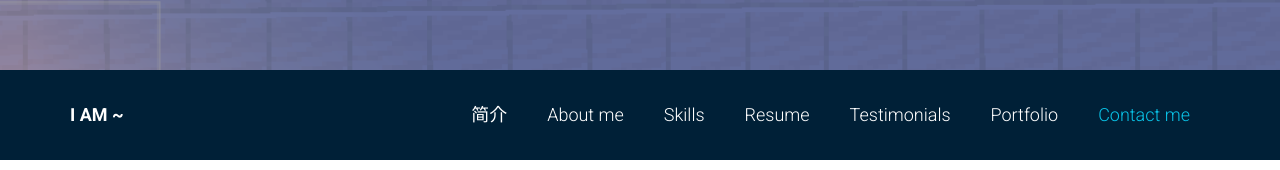
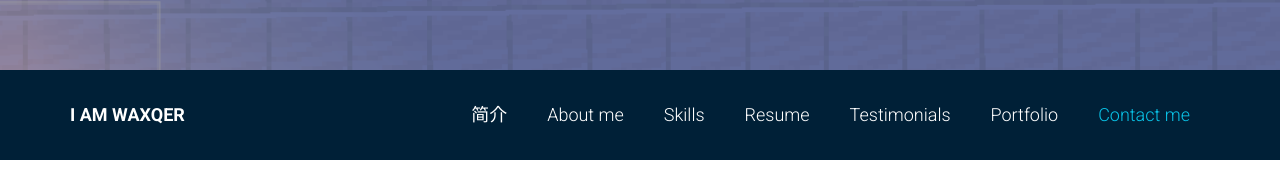
Before and after one commit to WAXQER/WAXQER.github.io, a plain HTML site: page index.html in a window 1280 px wide. Shown: the part 772-942 px from the top of the page. Drawn offline with nearby package versions, Linux system fonts and the light colour scheme.

Commit message:
Update index.html

```diff
--- a/index.html
+++ b/index.html
@@ -58,7 +58,7 @@
     					<span class="icon-bar"></span>
     				</button>
 
-					<a href="#" class="navbar-brand">I am ~</a>
+					<a href="#" class="navbar-brand">I am WAXQER</a>
     			</div>  <!-- navbar-header end -->
     			<!-- main nav  -->
 
```
